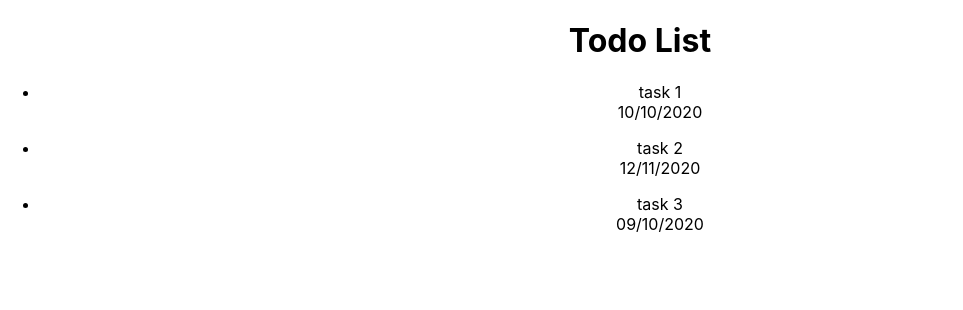
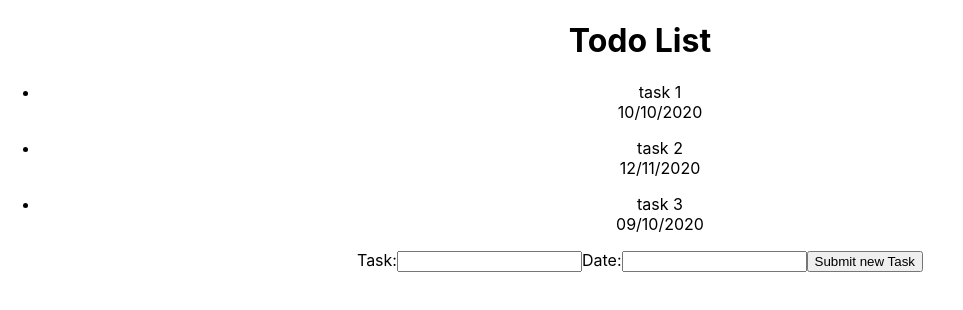
Before and after one commit to CharlyMannion/todo-list, a React (Create React App) app: page / in a window 1280 px wide. Shown: the top 310 px of the page, without its empty margins (0-963 px from the left). Built offline with nearby package versions, Linux system fonts and the light colour scheme.

Commit message:
can add a task to the task list

```diff
--- a/src/App.jsx
+++ b/src/App.jsx
@@ -1,22 +1,33 @@
 import React from 'react';
 import TaskList from './TaskList.jsx';
+import TaskAdder from './TaskAdder.jsx';
 import './App.css';
 
 class App extends React.Component {
     state = {
         tasks: [
-        {name: 'task 1', date: '10/10/2020'},
-        {name: 'task 2', date: '12/11/2020'},
-        {name: 'task 3', date: '09/10/2020'}
+        {task: 'task 1', date: '10/10/2020'},
+        {task: 'task 2', date: '12/11/2020'},
+        {task: 'task 3', date: '09/10/2020'}
     ]}
+
+    addTask = (task) => {
+        this.setState((prevState) => {
+            return {
+                tasks: [...prevState.tasks, task]
+            }
+        })
+        console.log(this.state)
+    }
 
     render() {
         return (
             <div className='App'>
             <h1>Todo List</h1>
             <TaskList tasks={this.state.tasks}/>
+            <TaskAdder addTask={this.addTask}/>
             </div>
-        );
+            );
     }
 }
 
--- /dev/null
+++ b/src/TaskAdder.jsx
@@ -0,0 +1,51 @@
+import React from 'react';
+
+class TaskAdder extends React.Component {
+    state = {
+        task: '',
+        date: '',
+    };
+
+    handleChange = (event) => {
+        const inputName = event.target.name;
+        const value = event.target.value;
+        this.setState(() => {
+            return {
+                [inputName]: value
+            }
+        });
+    }
+
+    render() {
+        console.log(this.state, "<-------- STATE IN TASK ADDER")
+        return (
+            <form onSubmit={(event) => {
+                event.preventDefault();
+                this.props.addTask({
+                    task: this.state.task,
+                    date: this.state.date
+                });
+                this.setState({
+                    task: '',
+                    date: ''
+                })
+            }}
+            >
+
+                <label htmlFor='task'>
+                    Task:
+                </label>
+                <input id="task" name="task" onChange={this.handleChange} value={this.state.task}/>
+                <label htmlFor='date'>
+                    Date:
+                </label>
+                <input id="date" name="date" onChange={this.handleChange} value={this.state.date}/>
+                <button>Submit new Task</button>
+            </form>
+        )
+    }
+
+
+}
+
+export default TaskAdder
--- a/src/TaskList.jsx
+++ b/src/TaskList.jsx
@@ -4,11 +4,11 @@ const TaskList = (props) => {
     console.log(props, '<----------- PROPS');
     return (
         <ul>
-            {props.tasks.map(({name, date}) => {
+            {props.tasks.map(({task, date}) => {
                 return (
-                    <li key={name}>
+                    <li key={task}>
                         <p>
-                            {name}
+                            {task}
                             <br/>
                             {date}
                         </p>
```
